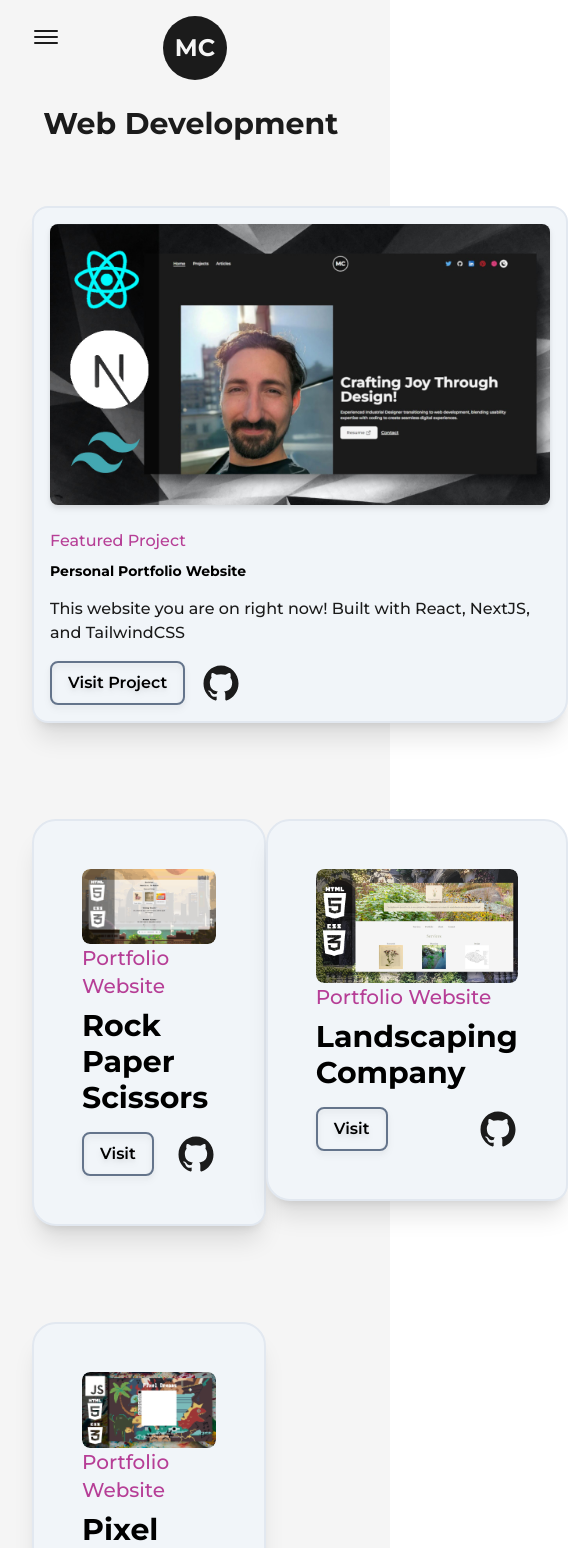
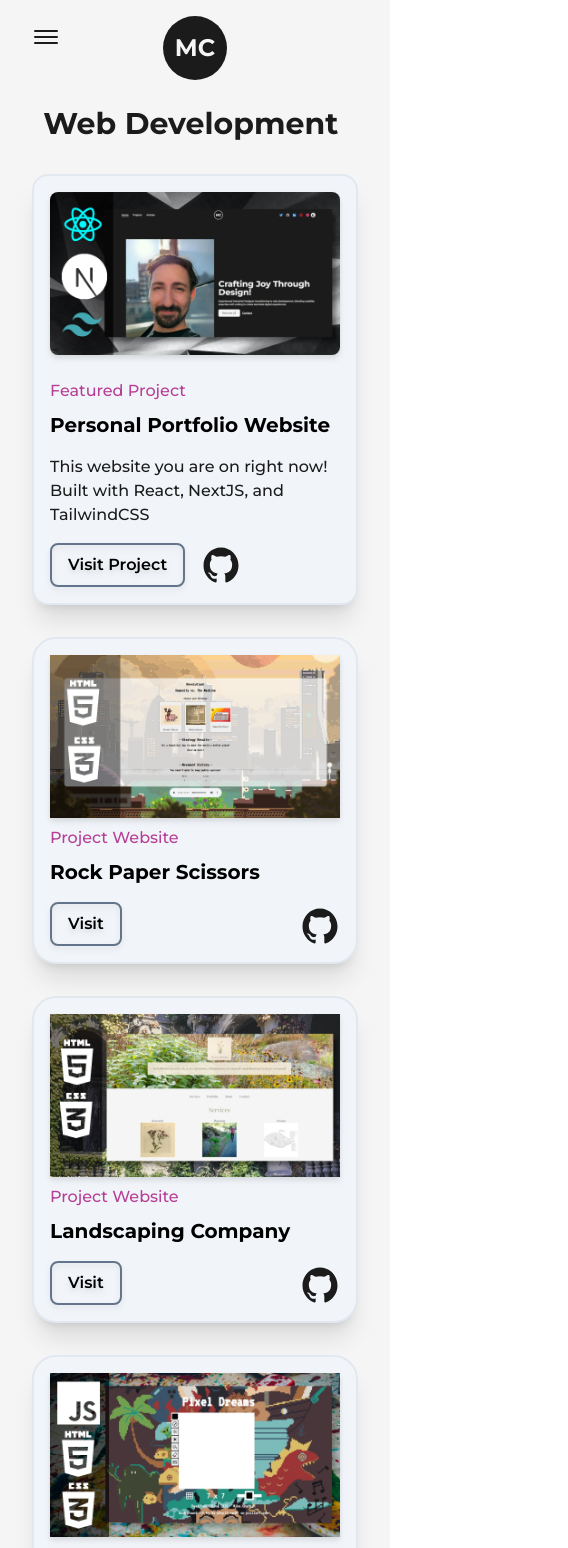
Before and after one commit to DeadChannelDice/nextJS-portfolio, a Next.js app: page /projects in a window 390 px wide. Shown: the top 1548 px of the page, 568 px wide, since content can reach past the window. Built offline with nearby package versions, Linux system fonts and the light colour scheme.

Commit message:
Fixing projects page formatting for 4k and mobile screens.

```diff
--- a/src/components/Layout.js
+++ b/src/components/Layout.js
@@ -4,9 +4,8 @@ const Layout = ({children, className=""}) => {
   return (
     <div
     className={`
-    w-full h-full inline-block z-0 bg-light px-32 py-32 dark:bg-dark
-    ${className}
-    xl:p-24 lg:p-16 md:p-12 sm:p-8 2xl:px-32
+    w-full h-full inline-block z-0 bg-light p-96 dark:bg-dark 2xl:p-32 xl:p-24 lg:p-16 md:p-12 sm:p-8 ${className}
+
 
     `}>
         {children}
@@ -14,4 +13,6 @@ const Layout = ({children, className=""}) => {
   )
 }
 
+//px-32 xl:p-32 lg:p-16 md:p-12 sm:p-8 xs:p-8 2xl:px-64 px-64
+
 export default Layout
--- a/src/pages/projects.js
+++ b/src/pages/projects.js
@@ -22,7 +22,7 @@ const FramerImage = motion(Image)
 
 const FeaturedProject =( {type, title, summary, img, link, github} ) => {
     return (
-        <article className='w-full flex items-center justify-between rounded-3xl rounded-br-2xl border-2 border-solid border-slate-200 bg-slate-100 dark:bg-zinc-800 dark:border-zinc-900 shadow-xl p-12 relative lg:flex-col lg:p-8 xs:rounded-2xl xs:rounded-br-3xl xs:p-4'>
+        <article className='w-full flex items-center justify-between rounded-3xl rounded-br-2xl border-2 border-solid border-slate-200 bg-slate-100 dark:bg-zinc-800 dark:border-zinc-900 shadow-xl p-12 relative lg:flex-col lg:p-8 xs:rounded-2xl xs:p-4 '>
 
             <Link href={link} target='_blank' className='w-1/2 cursor-pointer overflow-hidden rounded-lg lg:w-full drop-shadow-md'>
                 <FramerImage src={img} alt={title}
@@ -36,7 +36,7 @@ const FeaturedProject =( {type, title, summary, img, link, github} ) => {
             <div className='w-1/2 flex flex-col items-start justify-between pl-6 lg:w-full lg:pl-0 lg:pt-6'>
                 <span className='text-primary dark:text-primaryDark font-medium text-xl xs:text-base'>{type}</span>
                 <Link href={link}  target="_blank" className='hover:underline underline-offset-2'>
-                    <h2 className='my-2 w-full text-left text-4xl font-bold sm:text-sm dark:text-light'>{title}</h2>
+                    <h2 className='my-2 w-full text-left text-4xl font-bold sm:text-xl dark:text-light'>{title}</h2>
                 </Link>
                 <p className='my-2 font-medium text-dark dark:text-light'>{summary}</p>
                 <div className='mt-2 flex items-center'>
@@ -50,7 +50,7 @@ const FeaturedProject =( {type, title, summary, img, link, github} ) => {
 
 const FeaturedIDProject =( {type, title, summary, img, link} ) => {
     return (
-        <article className='w-full flex items-center justify-between rounded-3xl rounded-br-2xl border-2 border-solid border-slate-200 bg-slate-100 dark:bg-zinc-800 dark:border-zinc-900 shadow-xl p-12 relative lg:flex-col lg:p-8 xs:rounded-2xl xs:rounded-br-3xl xs:p-4'>
+        <article className='w-full flex items-center justify-between rounded-3xl border-2 border-solid border-slate-200 bg-slate-100 dark:bg-zinc-800 dark:border-zinc-900 shadow-xl p-12 relative lg:flex-col lg:p-8 xs:rounded-2xl xs:rounded-br-3xl xs:p-4'>
 
             <Link href={link} target='_blank' className='w-1/2 cursor-pointer overflow-hidden rounded-lg lg:w-full'>
                 <FramerImage src={img} alt={title}
@@ -79,26 +79,28 @@ const FeaturedIDProject =( {type, title, summary, img, link} ) => {
 const MinorProject = ({title, type, img, link, github}) => {
     return (
         <article className='
-        w-full flex flex-col items-center justify-between rounded-3xl rounded-br-2xl
-        border-2 border-solid border-slate-200 bg-slate-100 dark:bg-zinc-800 dark:border-zinc-900  shadow-xl p-12 relative'>
+        w-full h-full flex flex-col justify-between rounded-3xl
+        border-2 border-solid border-slate-200 bg-slate-100 dark:bg-zinc-800 dark:border-zinc-900  shadow-xl p-12 relative lg:p-8 xs:p-4'>
 
-            <Link href={link} target='_blank' className='w-full cursor-pointer overflow-hidden rounded-lg'>
-                <FramerImage src={img} alt={title}
-                className='w-full h-auto rounded-lg'
-                whileHover={{scale:1.05}}
-                transition={{duration:0.3}}/>
-            </Link>
-            <div className='w-full flex flex-col items-start justify-between'>
-                <span className='text-primary dark:text-primaryDark font-medium text-xl'>{type}</span>
-                <Link href={link}  target="_blank" className='hover:underline underline-offset-2'>
-                    <h2 className='w-full my-2 text-left text-3xl font-bold dark:text-light'>{title}</h2>
+            <div>
+                <Link href={link} target='_blank' className='w-full h-auto cursor-pointer overflow-hidden rounded-lg drop-shadow-md'>
+                    <FramerImage src={img} alt={title}
+                    className='w-full h-auto'
+                    whileHover={{scale:1.05}}
+                    transition={{duration:0.3}}/>
                 </Link>
-                <div className='w-full mt-2 flex items-center justify-between'>
-                    <Link href={link} target='_blank' className='mr-4 rounded-lg border-2 border-solid border-slate-500 hover:bg-primary/90 drop-shadow-md hover:text-light hover:border-primary dark:text-light dark:hover:text-dark  dark:border-light dark:hover:bg-primaryDark/70 dark:hover:border-primaryDark/70 p-2 px-6 text-lg font-semibold sm:px-4 sm:text-base '>Visit</Link>
+                <div className='w-full  flex flex-col items-start justify-between pt-2'>
+                    <span className='text-primary dark:text-primaryDark font-medium text-xl sm:text-base'>{type}</span>
+                    <Link href={link}  target="_blank" className='hover:underline underline-offset-2 h-full'>
+                        <h2 className='w-full h-full my-2 text-left text-3xl font-bold dark:text-light sm:text-xl '>{title}</h2>
+                    </Link>
+                </div>
+            </div>
+            <div className='w-full mt-2 flex items-end justify-between'>
+                    <Link href={link} target='_blank' className='mr-4 rounded-lg border-2 border-solid border-slate-500 hover:bg-primary/90 drop-shadow-md hover:text-light hover:border-primary dark:text-light dark:hover:text-dark  dark:border-light dark:hover:bg-primaryDark/70 dark:hover:border-primaryDark/70 p-2 px-6 text-lg font-semibold sm:px-4 sm:text-base'>Visit</Link>
                     <Link href={github} target='_blank' className='w-10 rounded-full  fill-dark  dark:fill-light'> <GithubIcon /> </Link>
 
                 </div>
-            </div>
         </article>
     )
 }
@@ -145,13 +147,14 @@ const projects = () => {
     </Head>
     <TransitionEffect/>
     <main className='flex w-full flex-col items-center justify-center'>
-        <Layout className='pt-16 '>
+        <Layout className='pt-16'>
             <AnimatedText text={"Web Development"}
-            classname='mb-16 !text-6xl md:!text-5xl sm:!text-3xl'
+            classname='mb-16 sm:mb-8 !text-6xl md:!text-5xl sm:!text-3xl'
             />
 
-                <div className='grid grid-col-12 gap-24 gap-y-32 xl:gap-x-16 lg:gap-x-8 md:gap-y-24 sm:gap-x-0'>
-                    <div className='col-span-12'>
+                <div className='grid grid-cols-2 gap-16 gap-y-24 xl:gap-x-16 lg:gap-x-8 md:gap-y-24 sm:gap-y-8
+                '>
+                    <div className='col-span-2'>
                         <FeaturedProject
                         title={"Personal Portfolio Website"}
                         summary={"This website you are on right now! Built with React, NextJS, and TailwindCSS"}
@@ -161,7 +164,7 @@ const projects = () => {
                         github={"https://github.com/DeadChannelDice/nextJS-portfolio"}
                         />
                     </div>
-                    {/* <div className='col-span-12'>
+                    {/* <div className='col-span-2'>
                     <FeaturedProject
                         title={"Food Tracking App"}
                         summary={"A feature-rich Food Tracking App using Vanilla Javascript, chart.js, and Firebase. It shows details regarding the food you consumed, tracking your macro nutrient intake."}
@@ -171,16 +174,16 @@ const projects = () => {
                         github={"https://github.com/DeadChannelDice/food-tracker"}
                         />
                     </div> */}
-                    <div className="col-span-6">
+                    <div className="col-span-1 md:col-span-2">
                     <MinorProject
                         title={"Rock Paper Scissors"}
                         link={"https://deadchanneldice.github.io/RPS/"}
                         img={rockPaperScissorsImage}
-                        type={"Portfolio Website"}
+                        type={"Project Website"}
                         github={"https://github.com/DeadChannelDice/RPS"}
                         />
                     </div>
-                    {/* <div className="col-span-6">
+                    {/* <div className="col-span-1 md:col-span-2">
                     <MinorProject
                         title={"Book Tracking"}
                         link={"/"}
@@ -189,21 +192,21 @@ const projects = () => {
                         github={"https://github.com/DeadChannelDice/library-app"}
                         />
                     </div> */}
-                    <div className="col-span-6">
+                    <div className="col-span-1 md:col-span-2">
                     <MinorProject
                         title={"Landscaping Company"}
                         link={"https://deadchanneldice.github.io/Pratum-Landscapes/"}
                         img={pratumImage}
-                        type={"Portfolio Website"}
+                        type={"Project Website"}
                         github={"https://github.com/DeadChannelDice/Pratum-Landscapes"}
                         />
                     </div>
-                    <div className="col-span-6">
+                    <div className="col-span-1 md:col-span-2">
                     <MinorProject
                         title={"Pixel Art Drawing"}
                         link={"https://deadchanneldice.github.io/Pixel-Sketch/"}
                         img={pixelSketchImage}
-                        type={"Portfolio Website"}
+                        type={"Project Website"}
                         github={"https://github.com/DeadChannelDice/Pixel-Sketch"}
                         />
                     </div>
@@ -211,11 +214,11 @@ const projects = () => {
 
                 </div>
 
-                <AnimatedText text={"Industrial Design"}
-                    classname='mb-16 mt-16'
+                {/* <AnimatedText text={"Industrial Design"}
+                    classname='mb-16 mt-16 !text-6xl md:!text-5xl sm:!text-3xl'
                 />
-                 <div className='grid grid-col-12 gap-24 gap-y-32 xl:gap-x-16 lg:gap-x-8 md:gap-y-24 sm:gap-x-0'>
-                    <div className='col-span-12'>
+                 <div className='grid grid-col-2 gap-24 gap-y-32 xl:gap-x-16 lg:gap-x-8 md:gap-y-24 sm:gap-x-0'>
+                    <div className='col-span-2'>
                         <FeaturedIDProject
                         title={"Fitness Machine Attachment"}
                         summary={"Single hand attachment for the Proteus system, a fitness machine that incorporates robotics."}
@@ -225,7 +228,7 @@ const projects = () => {
                         />
                     </div>
 
-                    <div className="col-span-6">
+                    <div className="col-span-1">
                     <MinorIDProject
                         title={"Smart Device Accessory"}
                         link={"https://www.behance.net/gallery/124182657/TC75-Mobile-Dimensioning-Attachment"}
@@ -234,7 +237,7 @@ const projects = () => {
                         />
                     </div>
 
-                    <div className="col-span-6">
+                    <div className="col-span-1">
                     <MinorIDProject
                         title={"Smart Device Accessory"}
                         link={"https://www.behance.net/gallery/124176483/TC51TC56-Holster-for-Zebra-Technologies"}
@@ -243,7 +246,7 @@ const projects = () => {
                         />
                     </div>
 
-                    <div className="col-span-6">
+                    <div className="col-span-1">
                     <MinorIDProject
                         title={"Brand Logo"}
                         link={"https://www.behance.net/gallery/177960873/Dead-Channel-Logo"}
@@ -251,7 +254,7 @@ const projects = () => {
                         type={"Dead Channel"}
                         />
                     </div>
-                </div>
+                </div> */}
         </Layout>
     </main>
 
```
